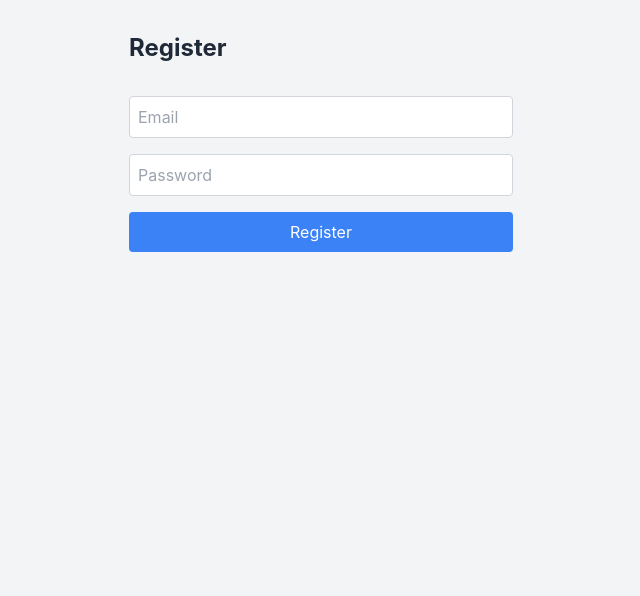
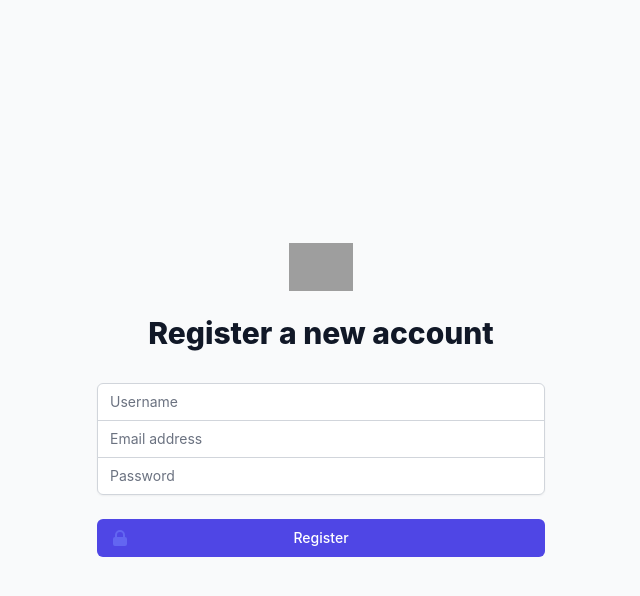
Before and after one commit to thuwakaranR/QTechyTask, a React (Create React App) app in the folder frontend/: page /register in a window 1280 px wide. Shown: the top 596 px of the page, without its empty margins (319-959 px from the left). Built offline with nearby package versions, Linux system fonts and the light colour scheme; grey boxes are pictures that could not be loaded.

Commit message:
Frontend Last Working Condition Commited Code Segment

```diff
--- a/frontend/src/components/CreateTask.js
+++ b/frontend/src/components/CreateTask.js
@@ -5,6 +5,7 @@ import { AuthContext } from '../context/AuthContext';
 
 const CreateTask = () => {
   const [title, setTitle] = useState('');
+  const [description, setDescription] = useState('');
   const { auth } = useContext(AuthContext);
   const navigate = useNavigate();
 
@@ -17,10 +18,11 @@ const CreateTask = () => {
     }
 
     try {
-      await axios.post('/api/tasks', { title }, {
+      await axios.post('/api/tasks', { title, description }, {
         headers: { Authorization: `Bearer ${auth.token}` }
       });
       setTitle(''); // Clear the input field
+      setDescription(''); // Clear the description field
       navigate('/dashboard'); // Redirect to dashboard
     } catch (error) {
       console.error('Error creating task:', error);
@@ -29,21 +31,55 @@ const CreateTask = () => {
   };
 
   return (
-    <form onSubmit={handleSubmit} className="space-y-4">
+    <div className="min-h-screen flex items-center justify-center bg-gray-50 py-12 px-4 sm:px-6 lg:px-8">
+      <div className="max-w-md w-full space-y-8">
+        <div>
+          <h2 className="mt-6 text-center text-3xl font-extrabold text-gray-900">
+            Create a new task
+          </h2>
+        </div>
+        <form onSubmit={handleSubmit} className="mt-8 space-y-6">
+          <div className="rounded-md shadow-sm -space-y-px">
+            <div>
+              <label htmlFor="title" className="sr-only">
+                Task Title
+              </label>
               <input
+                id="title"
+                name="title"
                 type="text"
                 value={title}
                 onChange={(e) => setTitle(e.target.value)}
+                required
+                className="appearance-none rounded-none relative block w-full px-3 py-2 border border-gray-300 placeholder-gray-500 text-gray-900 rounded-t-md focus:outline-none focus:ring-indigo-500 focus:border-indigo-500 focus:z-10 sm:text-sm"
                 placeholder="Task Title"
-        className="p-2 border rounded w-full"
               />
+            </div>
+            <div>
+              <label htmlFor="description" className="sr-only">
+                Task Description
+              </label>
+              <textarea
+                id="description"
+                name="description"
+                value={description}
+                onChange={(e) => setDescription(e.target.value)}
+                className="appearance-none rounded-none relative block w-full px-3 py-2 border border-gray-300 placeholder-gray-500 text-gray-900 rounded-b-md focus:outline-none focus:ring-indigo-500 focus:border-indigo-500 focus:z-10 sm:text-sm"
+                placeholder="Task Description"
+              />
+            </div>
+          </div>
+          <div>
             <button
               type="submit"
-        className="p-2 bg-blue-500 text-white rounded w-full"
+              className="group relative w-full flex justify-center py-2 px-4 border border-transparent text-sm font-medium rounded-md text-white bg-indigo-600 hover:bg-indigo-700 focus:outline-none focus:ring-2 focus:ring-offset-2 focus:ring-indigo-500"
             >
               Create Task
             </button>
+          </div>
         </form>
+      </div>
+    </div>
   );
 };
 
--- a/frontend/src/components/Register.js
+++ b/frontend/src/components/Register.js
@@ -1,8 +1,10 @@
 import React, { useState } from 'react';
 import axios from 'axios';
 import { useNavigate } from 'react-router-dom';
+import { LockClosedIcon } from '@heroicons/react/solid';
 
 const Register = () => {
+  const [username, setUsername] = useState('');
   const [email, setEmail] = useState('');
   const [password, setPassword] = useState('');
   const [loading, setLoading] = useState(false);
@@ -14,14 +16,14 @@ const Register = () => {
     setError(''); // Clear any previous errors
     setLoading(true); // Start loading indicator
 
-    if (!email || !password) {
-      setError('Please enter both email and password.');
+    if (!username || !email || !password) {
+      setError('Please fill out all fields.');
       setLoading(false);
       return;
     }
 
     try {
-      await axios.post('/api/auth/register', { email, password });
+      await axios.post('/api/auth/register', { username, email, password });
       navigate('/login'); // Redirect to login page after successful registration
     } catch (error) {
       console.error('Registration error:', error);
@@ -32,33 +34,86 @@ const Register = () => {
   };
 
   return (
-    <form onSubmit={handleSubmit} className="space-y-4 max-w-sm mx-auto mt-8">
-      <h2 className="text-2xl font-bold mb-4">Register</h2>
-      {error && <p className="text-red-500 mb-4">{error}</p>}
+    <div className="min-h-screen flex items-center justify-center bg-gray-50 py-12 px-4 sm:px-6 lg:px-8">
+      <div className="max-w-md w-full space-y-8">
+        <div>
+          <img
+            className="mx-auto h-12 w-auto"
+            src="https://tailwindui.com/img/logos/workflow-mark-indigo-600.svg"
+            alt="Workflow"
+          />
+          <h2 className="mt-6 text-center text-3xl font-extrabold text-gray-900">
+            Register a new account
+          </h2>
+        </div>
+        <form onSubmit={handleSubmit} className="mt-8 space-y-6">
+          {error && <p className="text-red-500 text-center mb-4">{error}</p>}
+          <div className="rounded-md shadow-sm -space-y-px">
+            <div>
+              <label htmlFor="username" className="sr-only">
+                Username
+              </label>
               <input
+                id="username"
+                name="username"
+                type="text"
+                autoComplete="username"
+                required
+                value={username}
+                onChange={(e) => setUsername(e.target.value)}
+                className="appearance-none rounded-none relative block w-full px-3 py-2 border border-gray-300 placeholder-gray-500 text-gray-900 rounded-t-md focus:outline-none focus:ring-indigo-500 focus:border-indigo-500 focus:z-10 sm:text-sm"
+                placeholder="Username"
+              />
+            </div>
+            <div>
+              <label htmlFor="email-address" className="sr-only">
+                Email address
+              </label>
+              <input
+                id="email-address"
+                name="email"
                 type="email"
+                autoComplete="email"
+                required
                 value={email}
                 onChange={(e) => setEmail(e.target.value)}
-        placeholder="Email"
-        className="p-2 border rounded w-full"
+                className="appearance-none rounded-none relative block w-full px-3 py-2 border border-gray-300 placeholder-gray-500 text-gray-900 focus:outline-none focus:ring-indigo-500 focus:border-indigo-500 focus:z-10 sm:text-sm"
+                placeholder="Email address"
+              />
+            </div>
+            <div>
+              <label htmlFor="password" className="sr-only">
+                Password
+              </label>
+              <input
+                id="password"
+                name="password"
+                type="password"
+                autoComplete="current-password"
                 required
-      />
-      <input
-        type="password"
                 value={password}
                 onChange={(e) => setPassword(e.target.value)}
+                className="appearance-none rounded-none relative block w-full px-3 py-2 border border-gray-300 placeholder-gray-500 text-gray-900 rounded-b-md focus:outline-none focus:ring-indigo-500 focus:border-indigo-500 focus:z-10 sm:text-sm"
                 placeholder="Password"
-        className="p-2 border rounded w-full"
-        required
               />
+            </div>
+          </div>
+
+          <div>
             <button
               type="submit"
-        className="p-2 bg-blue-500 text-white rounded w-full"
+              className="group relative w-full flex justify-center py-2 px-4 border border-transparent text-sm font-medium rounded-md text-white bg-indigo-600 hover:bg-indigo-700 focus:outline-none focus:ring-2 focus:ring-offset-2 focus:ring-indigo-500"
               disabled={loading} // Disable button while loading
             >
+              <span className="absolute left-0 inset-y-0 flex items-center pl-3">
+                <LockClosedIcon className="h-5 w-5 text-indigo-500 group-hover:text-indigo-400" aria-hidden="true" />
+              </span>
               {loading ? 'Registering...' : 'Register'}
             </button>
+          </div>
         </form>
+      </div>
+    </div>
   );
 };
 
--- a/frontend/src/components/UpdateTask.js
+++ b/frontend/src/components/UpdateTask.js
@@ -7,6 +7,7 @@ import { toast } from 'react-toastify';
 const UpdateTask = () => {
   const { id } = useParams(); // Get task ID from URL parameters
   const [title, setTitle] = useState('');
+  const [description, setDescription] = useState('');
   const [loading, setLoading] = useState(true);
   const [error, setError] = useState('');
   const { auth } = useContext(AuthContext);
@@ -19,6 +20,7 @@ const UpdateTask = () => {
           headers: { Authorization: `Bearer ${auth.token}` }
         });
         setTitle(response.data.title);
+        setDescription(response.data.description || '');
       } catch (error) {
         console.error('Error fetching task:', error);
         toast.error('Failed to fetch task');
@@ -39,7 +41,7 @@ const UpdateTask = () => {
     }
 
     try {
-      await axios.put(`/api/tasks/${id}`, { title }, {
+      await axios.put(`/api/tasks/${id}`, { title, description }, {
         headers: { Authorization: `Bearer ${auth.token}` }
       });
       navigate('/dashboard');
@@ -51,24 +53,38 @@ const UpdateTask = () => {
   };
 
   if (loading) {
-    return <p>Loading task...</p>;
+    return (
+      <div className="flex items-center justify-center min-h-screen">
+        <div className="flex flex-col items-center">
+          <div className="loader"></div> {/* Add a spinner or loading animation */}
+          <p className="text-lg font-medium text-gray-600 mt-4">Loading task...</p>
+        </div>
+      </div>
+    );
   }
 
   return (
-    <form onSubmit={handleSubmit} className="space-y-4 max-w-md mx-auto mt-8">
-      <h2 className="text-2xl font-bold mb-4">Update Task</h2>
+    <form onSubmit={handleSubmit} className="space-y-4 max-w-md mx-auto mt-8 p-6 bg-white border border-gray-200 rounded-lg shadow-lg">
+      <h2 className="text-2xl font-bold mb-4 text-gray-900">Update Task</h2>
       {error && <p className="text-red-500 mb-4">{error}</p>}
       <input
         type="text"
         value={title}
         onChange={(e) => setTitle(e.target.value)}
         placeholder="Task Title"
-        className="p-2 border rounded w-full"
+        className="p-3 border border-gray-300 rounded-md w-full focus:outline-none focus:ring-2 focus:ring-blue-500"
         required
+      />
+      <textarea
+        value={description}
+        onChange={(e) => setDescription(e.target.value)}
+        placeholder="Task Description"
+        className="p-3 border border-gray-300 rounded-md w-full focus:outline-none focus:ring-2 focus:ring-blue-500"
+        rows="4"
       />
       <button
         type="submit"
-        className="p-2 bg-blue-500 text-white rounded w-full"
+        className="p-3 bg-blue-500 text-white rounded-md w-full hover:bg-blue-600 transition duration-200"
       >
         Update Task
       </button>
```
Also changed, not shown: frontend/src/components/Dashboard.js (+49 -11 lines), frontend/src/components/TaskList.js (+28 -11 lines). Lines whose indentation alone changed are shown as unchanged.
